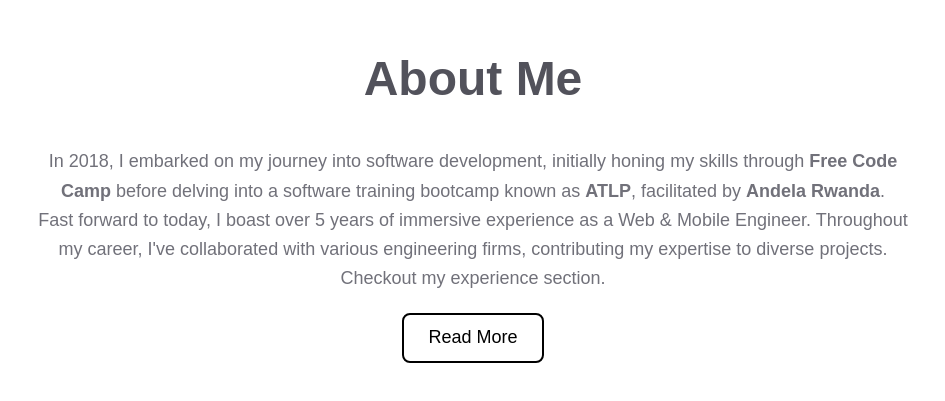
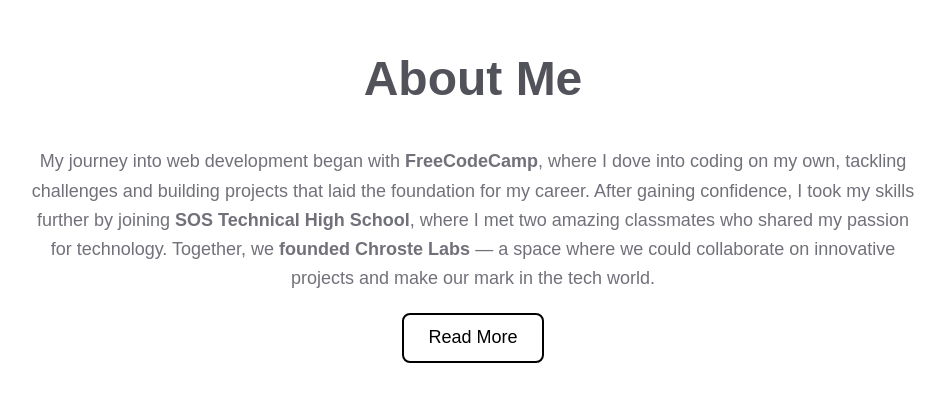
Before and after one commit to AimeKelvin/new_demo, a Next.js app: page / in a window 1280 px wide. Shown: the part 1001-1402 px from the top of the page, without its empty margins (167-1112 px from the left). Built offline with nearby package versions, Linux system fonts and the light colour scheme.

Commit message:
finished the about me section

```diff
--- a/app/sections/About.tsx
+++ b/app/sections/About.tsx
@@ -39,17 +39,19 @@
             }`}
           >
             <p>
-              In 2018, I embarked on my journey into software development, initially honing my skills through <strong>Free Code Camp</strong> before delving into a software training bootcamp known as <strong>ATLP</strong>, facilitated by <strong>Andela Rwanda</strong>.
+            My journey into web development began with <strong>FreeCodeCamp</strong>, where I dove into coding on my own, tackling challenges and building projects that laid the foundation for my career. After gaining confidence, I took my skills further by joining <strong>SOS Technical High School</strong>, where I met two amazing classmates who shared my passion for technology. Together, we <strong>founded Chroste Labs</strong> — a space where we could collaborate on innovative projects and make our mark in the tech world.
             </p>
             <p>
-              Fast forward to today, I boast over 5 years of immersive experience as a Web & Mobile Engineer. Throughout my career, I've collaborated with various engineering firms, contributing my expertise to diverse projects. Checkout my experience section.
+            With <strrong>3 years of experience</strrong> in web development, I've had the opportunity to work on a wide range of projects, from simple websites to more complex, interactive applications.
             </p>
             <p>
-              Among my notable achievements is the creation of <strong>Sinc</strong>, an innovative event ticketing platform, in collaboration with my Co-Founders. Sinc has significantly transformed and enhanced the events industry landscape in Rwanda.
+              As Lead Developer at Chroste Labs, I focus on creating smooth, dynamic user experiences while staying on top of the latest trends in design and development.
+
             </p>
             <p>
-              Beyond coding, I am passionate about expanding my knowledge in Cyber Security. During my leisure time, you can find me indulging in pool table, socializing with friends, or immersing myself in the vibrant events scene, often facilitated by Sinc.
+            I'm always excited about the potential for technology to solve problems and enhance lives, and I’m constantly exploring new ways to improve my craft and push the boundaries of what we can create.
             </p>
+
           </div>
 
           {!expanded && (
```
